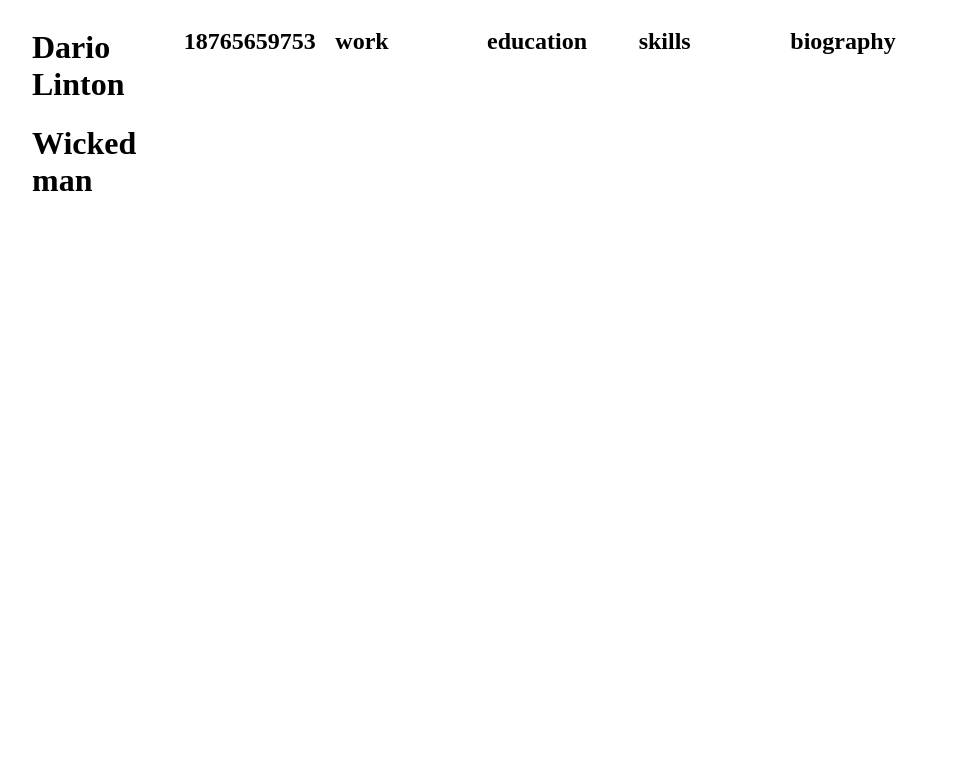
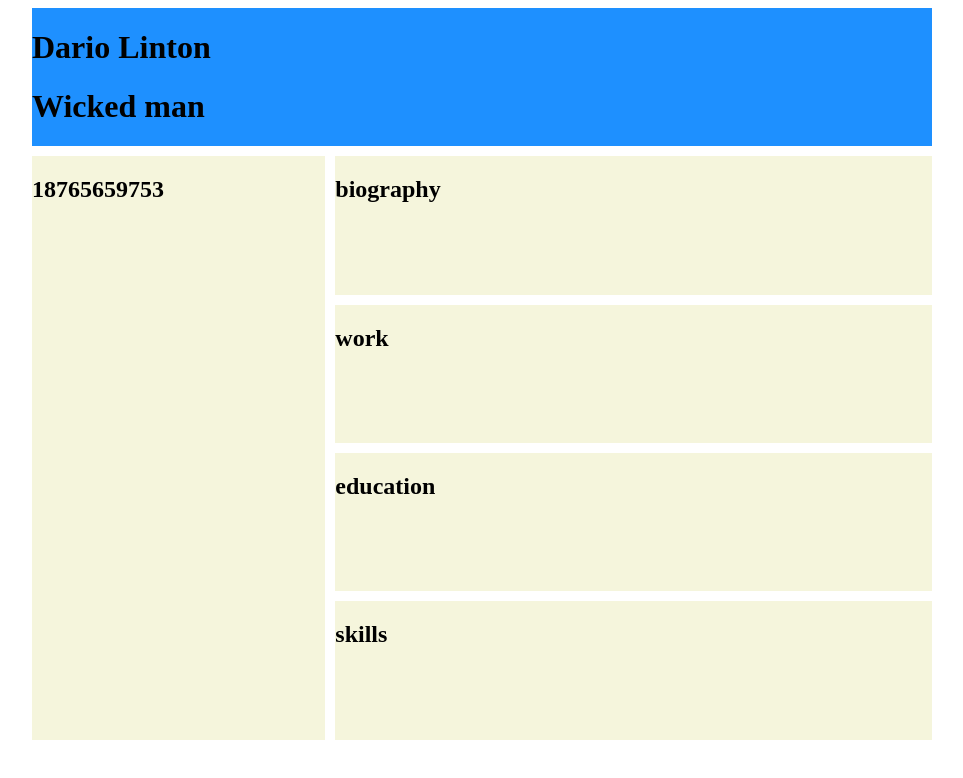
Before and after one commit to DarioLinton3629/DarioLinton3629.github.io, a plain HTML site: page index.html in a window 1280 px wide. Shown: the top 778 px of the page, without its empty margins (158-1121 px from the left). Drawn offline with Linux system fonts and the light colour scheme.

Commit message:
progress

```diff
--- a/styles.css
+++ b/styles.css
@@ -4,5 +4,32 @@
   position: relative;
   margin: auto;
   grid-gap: 10px;
-  grid-template: repeat(12, 1fr) / repeat(6, 1fr);
+  grid-template: repeat(5, 1fr) / repeat(3, 1fr);
 }
+
+
+header {
+  background-color: dodgerblue;
+  grid-area: 1/1/2/4;
+}
+
+.Biography{
+  background-color: beige;
+  grid-area: 2/2/3/4;
+}
+.Contact{
+  background-color: beige;
+  grid-area: 2/1/6/2;
+}
+.Work{
+  background-color: beige;
+  grid-area: 3/2/4/4;
+}
+.skills{
+  background-color: beige;
+  grid-area: 5/2/6/4;
+}
+.education{
+  background-color: beige;
+  grid-area: 4/2/5/4;
+}
```
